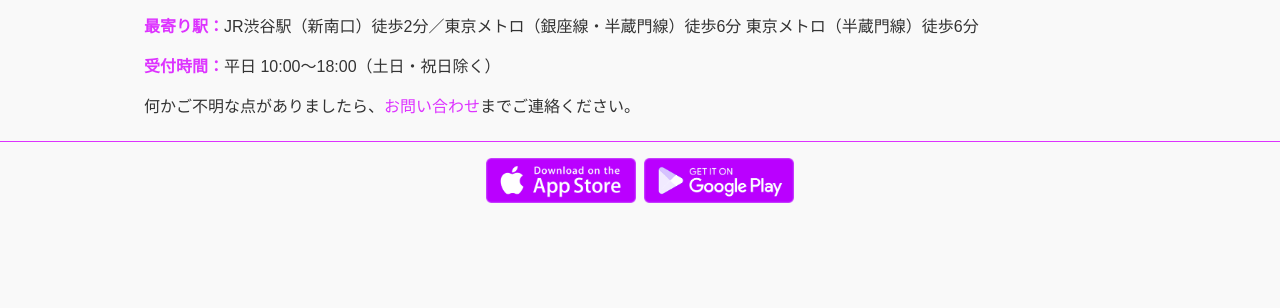
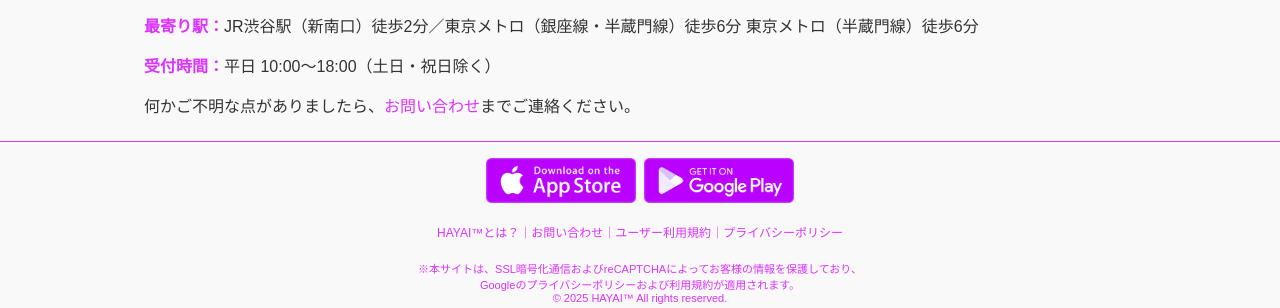
Before and after one commit to iv2969279i/home, a plain HTML site: page index.html in a window 1280 px wide. Shown: the part 6837-7145 px from the top of the page. Before the commit the page ends 7044 px from the top, so only its background shows below. Drawn offline with Linux system fonts and the light colour scheme.

Commit message:
Add files via upload

```diff
--- a/index.css
+++ b/index.css
@@ -1069,7 +1069,7 @@ max-width: calc(20% - 1px);
 .footer-links p { font-size: 12px; color:#dd33ff;}
 .footer-links a { font-size: 12px; color:#dd33ff; transition: color 0.3s;}
 .footer-links a:hover { color:#f27bff; }
-.site-footer { text-align: center;}
+.site-footer { text-align: center; margin-bottom: -16px;}
 .site-footer img:hover { filter: brightness(1.1);}
 .copyright {
 text-align: center;
--- a/index.html
+++ b/index.html
@@ -431,6 +431,7 @@ s0.parentNode.insertBefore(s1,s0);
       <a href="https://apps.apple.com/" target="_blank"><img src="img/appstore.png" width="150" height="45"></a>&nbsp;
       <a href="https://play.google.com/store/apps" target="_blank"><img src="img/playstore.png" width="150" height="45"></a>
     </div>
+<div id="footer"></div>
 <script>
   fetch('../../footer.html')
     .then(response => response.text())
```
